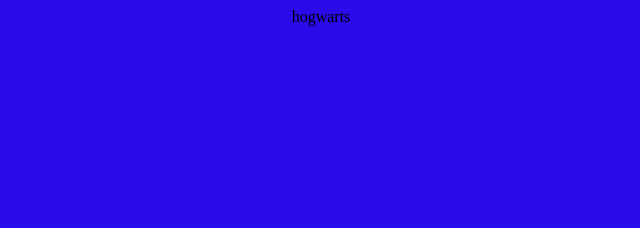
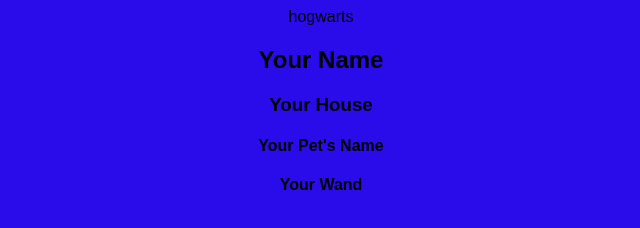
Before and after one commit to rabhioli/hogwartts, a plain HTML site: page index.html in a window 1280 px wide. Shown: the whole page, without its empty margins (319-959 px from the left). Drawn offline with nearby package versions, Linux system fonts and the light colour scheme.

Commit message:
i added more elements my power grows

```diff
--- a/index.html
+++ b/index.html
@@ -9,9 +9,14 @@
     src="https://code.jquery.com/jquery-3.2.0.min.js"
     integrity="sha256-JAW99MJVpJBGcbzEuXk4Az05s/XyDdBomFqNlM3ic+I="
     crossorigin="anonymous"></script>
+    <title>Wizard Profile</title>
 </head>
 <body>
     <div id="$container"></div>
     <script type="text/javascript" src="app.js"></script>
     hogwarts
+    <h2>Your Name</h2>
+    <h3>Your House</h3>
+    <h4 class="pet owl">Your Pet's Name</h4>
+    <h4 class="wand">Your Wand</h4>
 </html>
--- a/main.css
+++ b/main.css
@@ -3,3 +3,14 @@ body {
     text-align: center;
 
 }
+body {
+    font-family: fantasy;
+}
+
+.pet {
+    font-family: fantasy;
+}
+
+.wand {
+    font-family: fantasy;
+}
```
